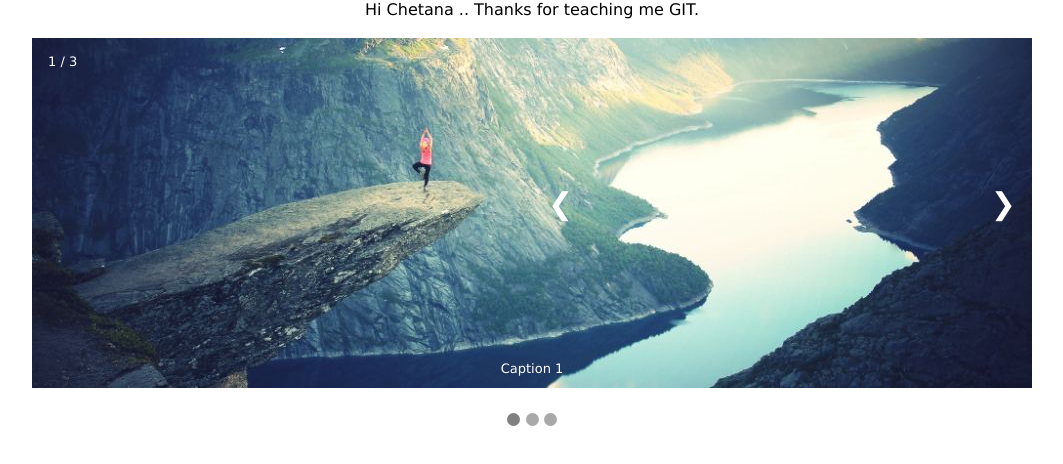
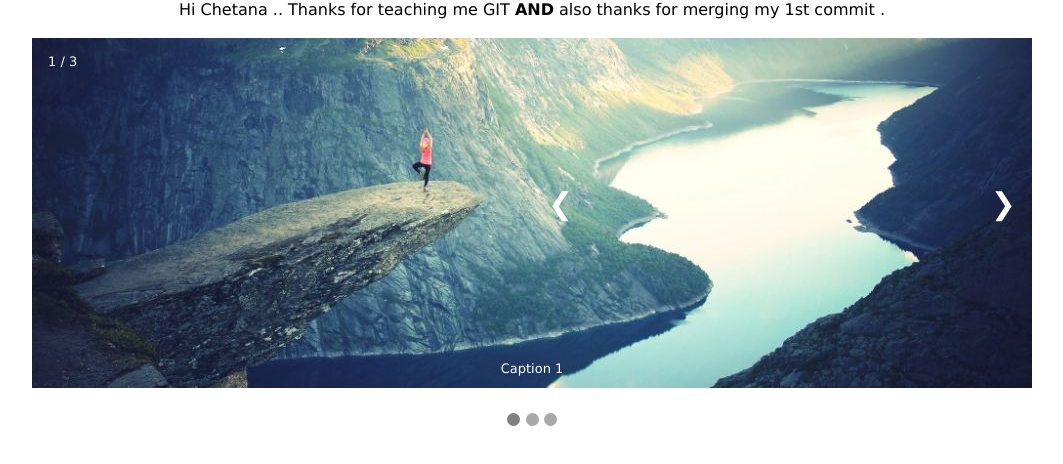
Before and after one commit to chetanakisku/Slideshow, a plain HTML site: page index.html in a window 1280 px wide. Shown: the whole page, without its empty margins (108-1171 px from the left). Drawn offline with Linux system fonts and the light colour scheme.

Commit message:
my 2nd commit

```diff
--- a/index.html
+++ b/index.html
@@ -16,7 +16,7 @@
 </head>
 
 <body>
-<center>Hi Chetana .. Thanks for teaching me GIT. <br><br>
+<center>Hi Chetana .. Thanks for teaching me GIT <b>AND</b> also thanks for merging my 1st commit . <br><br>
     <div class="slideshow-container">
         <div class="mySlides">
             <div class="number-text">1 / 3</div>
```
